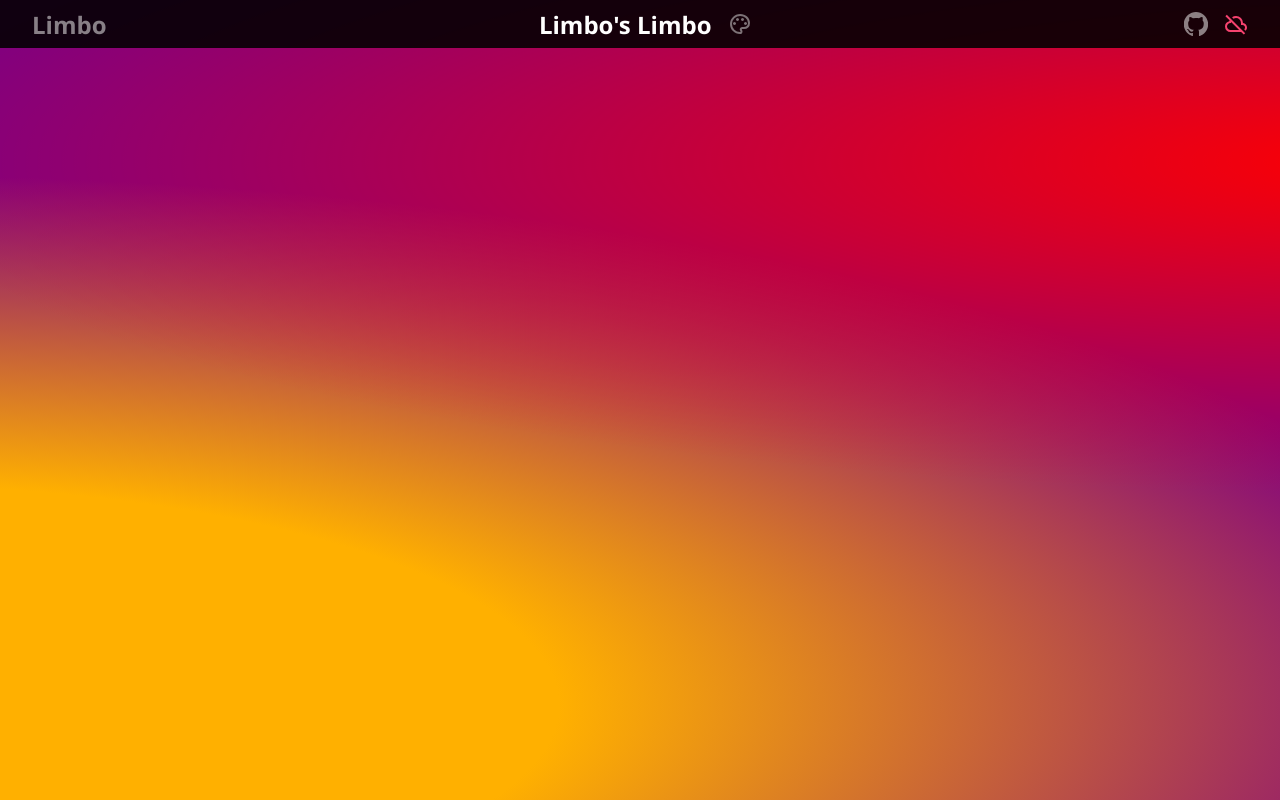
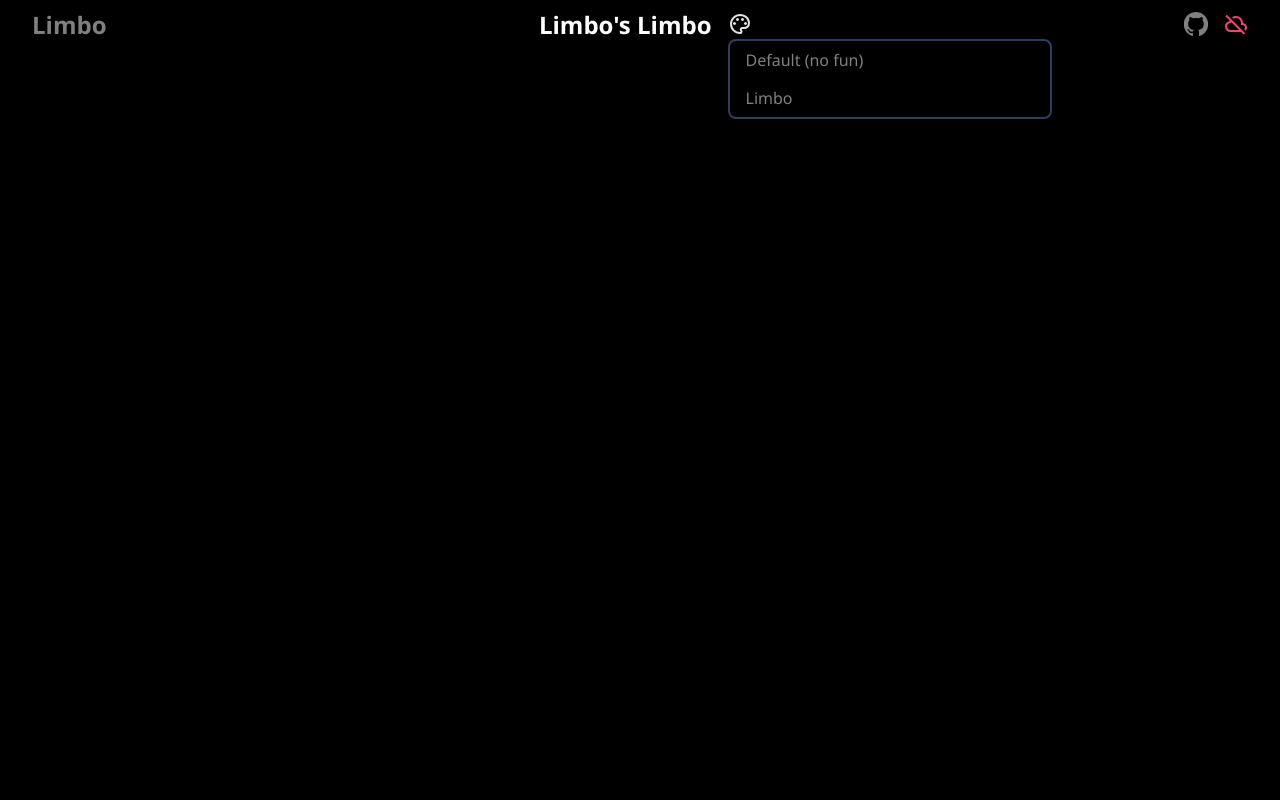
Before and after one commit to knife-maniac/Limbo, a website built with Vite: page client/index.html in a window 1280 px wide. Both pictures are taken after a click on the element 739 px from the left and 24 px from the top of the page. Built offline with nearby package versions, Linux system fonts and the light colour scheme; no server answers.

Commit message:
Introduced themes support

```diff
--- a/client/index.html
+++ b/client/index.html
@@ -14,9 +14,15 @@
         <a id="limbo-logo" class="clickable" href="/">Limbo</a>
         <div class="spacer"></div>
         <span id="project-name">Limbo's Limbo</span>
-        <div id="color-scheme" class="clickable icon"></div>
+        <div tabindex="0" id="theme-selector" class="clickable icon dropdown">
+            <div class="options-container">
+                <span class="option" data-value="default">Default (no fun)</span>
+                <span class="option" data-value="limbo">Limbo</span>
+            </div>
+        </div>
         <div class="spacer"></div>
-        <a id="github" class="clickable icon" href="https://github.com/knife-maniac/Limbo" title="See code on GitHub"></a>
+        <a id="github" class="clickable icon" href="https://github.com/knife-maniac/Limbo"
+            title="See code on GitHub"></a>
         <div id="save-status" class="icon"></div>
     </div>
 
--- a/client/src/index.ts
+++ b/client/src/index.ts
@@ -8,6 +8,14 @@ document.addEventListener('DOMContentLoaded', async () => {
     // Drag and drop
     document.addEventListener('dragover', event => {
         event.preventDefault(); // Fires the 'drop' event as a fallback
+    });
+    // Theme dropdown
+    document.querySelectorAll('#theme-selector.dropdown .option').forEach((option: Element) => {
+        option.addEventListener('click', () => {
+            const selectedTheme: string = option.getAttribute('data-value') || 'default';
+            document.body.setAttribute('data-theme', selectedTheme);
+            saveState();
+        })
     });
     connectToServer();
 });
@@ -60,6 +68,7 @@ interface IBucketData {
 }
 
 async function restoreState(state) {
+    document.body.setAttribute('data-theme', state.theme);
     // Restoring previous state
     // state.labels.map((labelData: ILabelData) => {
     //     new Label(labelData.name, labelData.color);
@@ -76,6 +85,7 @@ async function restoreState(state) {
 
 export async function saveState(): Promise<void> {
     const state = {
+        theme: document.body.getAttribute('data-theme') || 'default',
         labels: Label.list.map((label: Label): ILabelData => {
             return {
                 name: label.name,
--- a/client/src/style/style.css
+++ b/client/src/style/style.css
@@ -1,9 +1,7 @@
-html {
+/* THEMES */
+body {
     /* BACKGROUND */
-    /* --main-background: #b0c0ff; */
-    --main-background:
-        radial-gradient(115.69% 40% at 110.49% 20.18%, red 0, transparent 104%),
-        radial-gradient(77.69% 39% at -11.51% 88.18%, #ffb000 71%, purple 170%);
+    --main-background: #000000;
     --background-color: #000000e0;
     --background-color-transparent-50: #01040980;
     --background-color-contrast: #ffffff;
@@ -30,11 +28,17 @@ html {
     --filter-error: brightness(0) saturate(100%) invert(35%) sepia(33%) saturate(3080%) hue-rotate(316deg) brightness(102%) contrast(93%);
 }
 
-a, input, button, textarea {
-    all: unset;
+body[data-theme=default] {
+    --main-background: #b0c0ff;
 }
 
+body[data-theme=limbo] {
+    --main-background:
+        radial-gradient(115.69% 40% at 110.49% 20.18%, red 0, transparent 104%),
+        radial-gradient(77.69% 39% at -11.51% 88.18%, #ffb000 71%, purple 170%);
+}
 
+/* PAGE */
 body {
     background: var(--main-background);
     color: var(--background-color-contrast);
@@ -48,6 +52,47 @@ body {
     user-select: none;
     width: 100vw;
 }
+
+/* DEFAULT TAGS STYLE */
+a, input, button, textarea {
+    all: unset;
+}
+
+/* DROPDOWNS */
+.dropdown {
+    position: relative;
+}
+
+.dropdown .options-container {
+    position: absolute;
+    display: none;
+    z-index: 1;
+}
+
+.dropdown:focus .options-container {
+    background-color: black;
+    color: white;
+    display: flex;
+    z-index: 1;
+    flex-direction: column;
+    top: calc(100% + 0.2rem);
+    left: 0;
+    border-radius: var(--border-radius);
+    width: 20rem;
+    border: var(--border-size) solid var(--border-color);
+}
+
+.dropdown:focus .option {
+    opacity: var(--inactive-opacity);
+    padding: 0.5rem 1rem;
+}
+
+.dropdown:focus .option:hover {
+    opacity: 1;
+    background-color: var(--border-color);
+}
+
+
 
 ::-webkit-scrollbar {
     width: 0;
@@ -83,8 +128,8 @@ body {
     background-size: cover;
 }
 
-#top_header #color-scheme {
-    background-image: url(./images/color-scheme.svg);
+#top_header #theme-selector.dropdown {
+    background-image: url(./images/color-palette.svg);
 }
 
 #top_header .clickable {
@@ -92,7 +137,7 @@ body {
     opacity: var(--inactive-opacity);
 }
 
-#top_header .clickable:hover {
+#top_header .clickable:hover, #top_header .clickable:focus {
     opacity: 1;
 }
 
--- a/server.ts
+++ b/server.ts
@@ -14,6 +14,7 @@ wss.on('connection', async function connection(ws) {
 async function getState() {
     const fileExists = !!(await stat(stateFilePath).catch(e => false));
     const defaultState = {
+        theme: 'default',
         labels: [],
         buckets: [
             { name: 'Todo', tasks: [] },
```
Also changed, not shown: client/src/style/images/color-palette.svg (renamed from client/src/style/images/color-scheme.svg).
